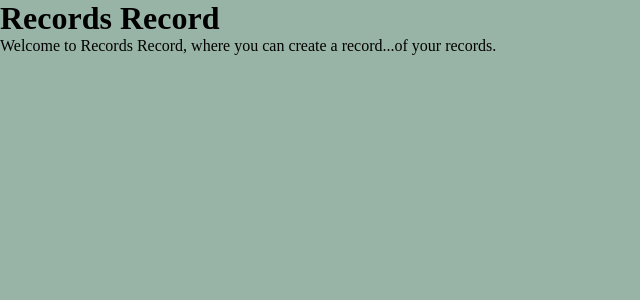
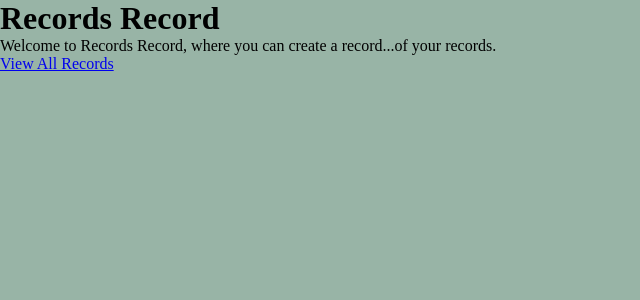
Before and after one commit to aggarabedian/finch_collector, a Django app: page / in a window 1280 px wide. Shown: the top 300 px of the page, without its empty margins (0-640 px from the left). Run offline with Django 3.2, Linux system fonts and the light colour scheme.

Commit message:
Adds links

```diff
--- a/main_app/templates/home.html
+++ b/main_app/templates/home.html
@@ -6,5 +6,6 @@
 
 <h1>Records Record</h1>
 <p>Welcome to Records Record, where you can create a record...of your records.</p>
+<a href="/records/">View All Records</a>
 
 {% endblock %}
--- a/main_app/templates/record_detail.html
+++ b/main_app/templates/record_detail.html
@@ -3,7 +3,7 @@
 {% block title %}{{record.artist}} - {{record.title}}{% endblock %}
 
 {% block content %}
-
+<a href="/records/">All Records</a>
 <h1>{{record.title}}</h1>
 <h3>{{record.artist}}</h3>
 <img src="{{record.img}}" alt="{{record.img}}">
```
